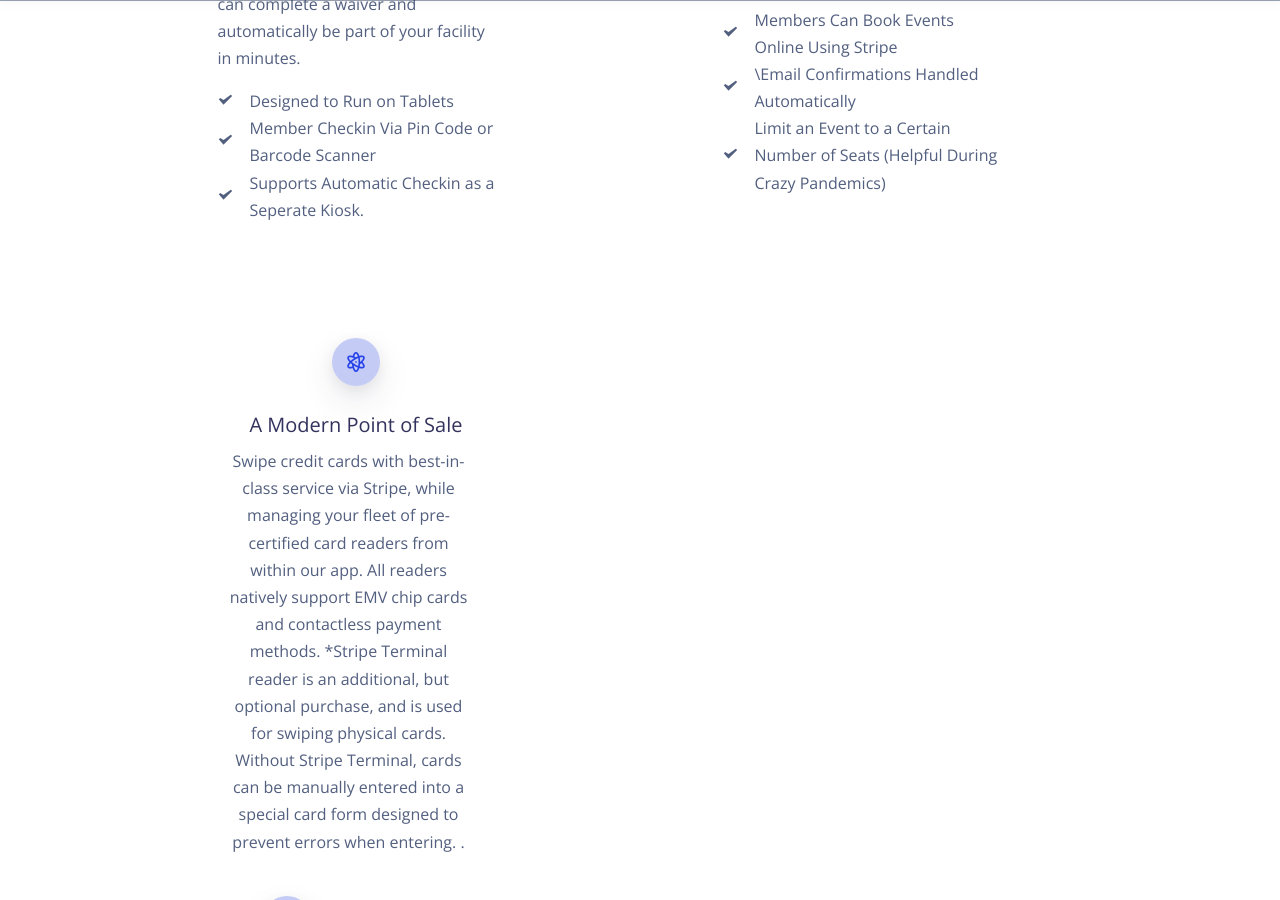
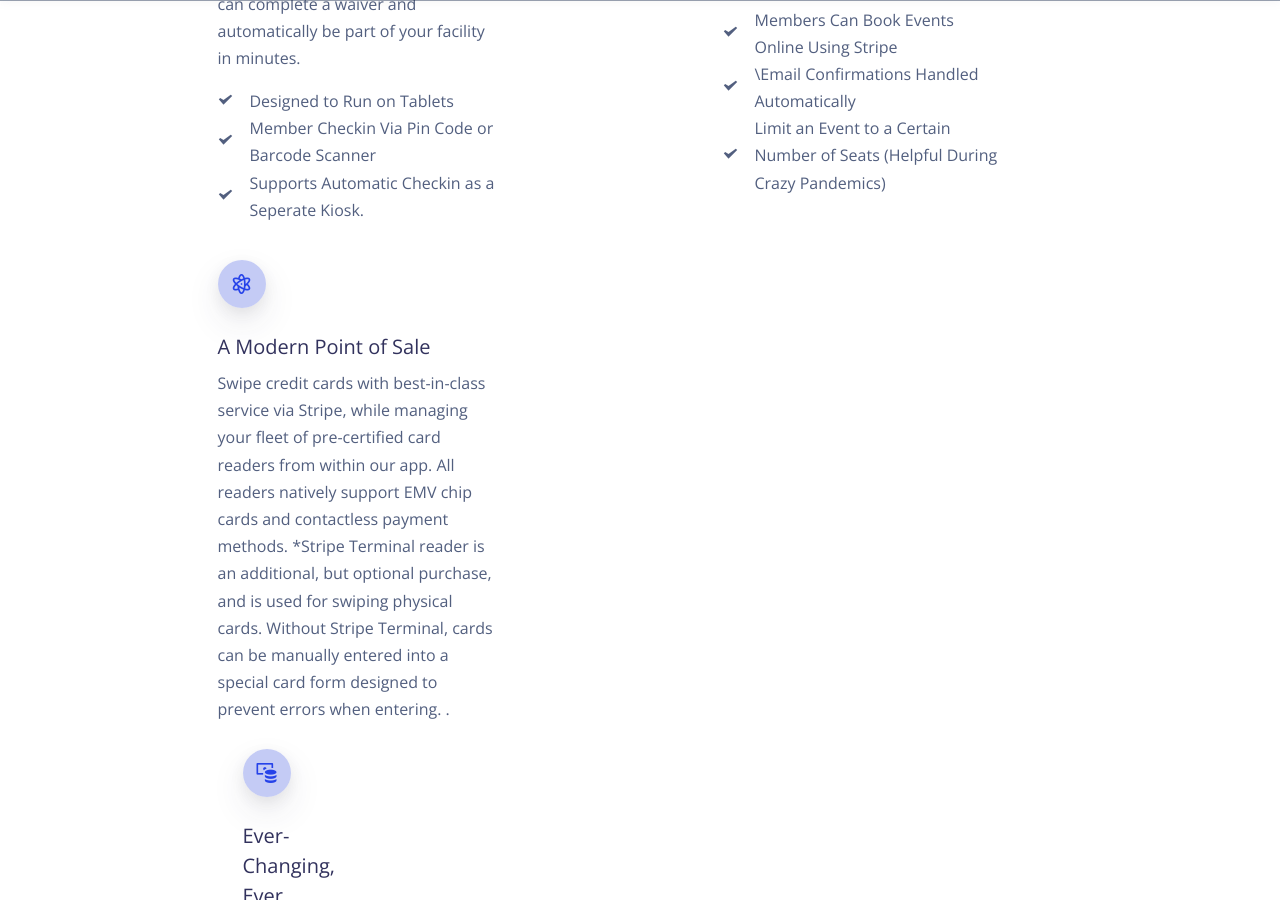
Before and after one commit to Sport-Keeper/Sport-Keeper.github.io, a Jekyll site: the page built from _pages/features.md, in a window 1280 px wide and 900 px high, scrolled down 1687 px. Built offline with Jekyll 4.4.1, drawn with Linux system fonts in a browser that asks for light colours; nearby versions of some CDN libraries.

Commit message:
fixed justins mistake.. tee hee

```diff
--- a/_includes/components/features/feature-5.html
+++ b/_includes/components/features/feature-5.html
@@ -208,11 +208,7 @@
             </div>
           </div>
         </div>
-      </div>
-    </div>
-  </div>
-</div>
-  <div class="row">
+<div class="row">
           <div class="col-md-6">
             <div class="info">
               <div class="pr-md-5">
@@ -272,3 +268,7 @@
               </div>
             </div>
           </div>
+      </div>
+    </div>
+  </div>
+</div>
```
